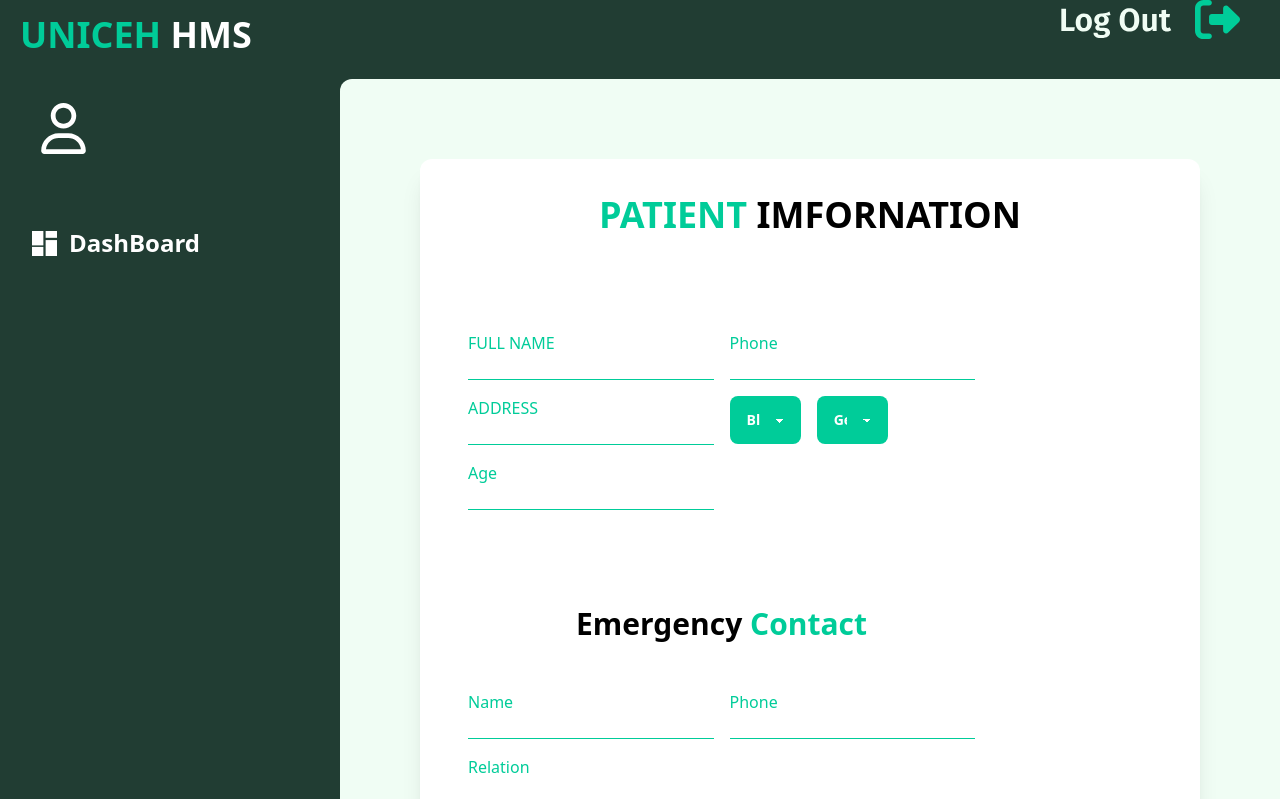
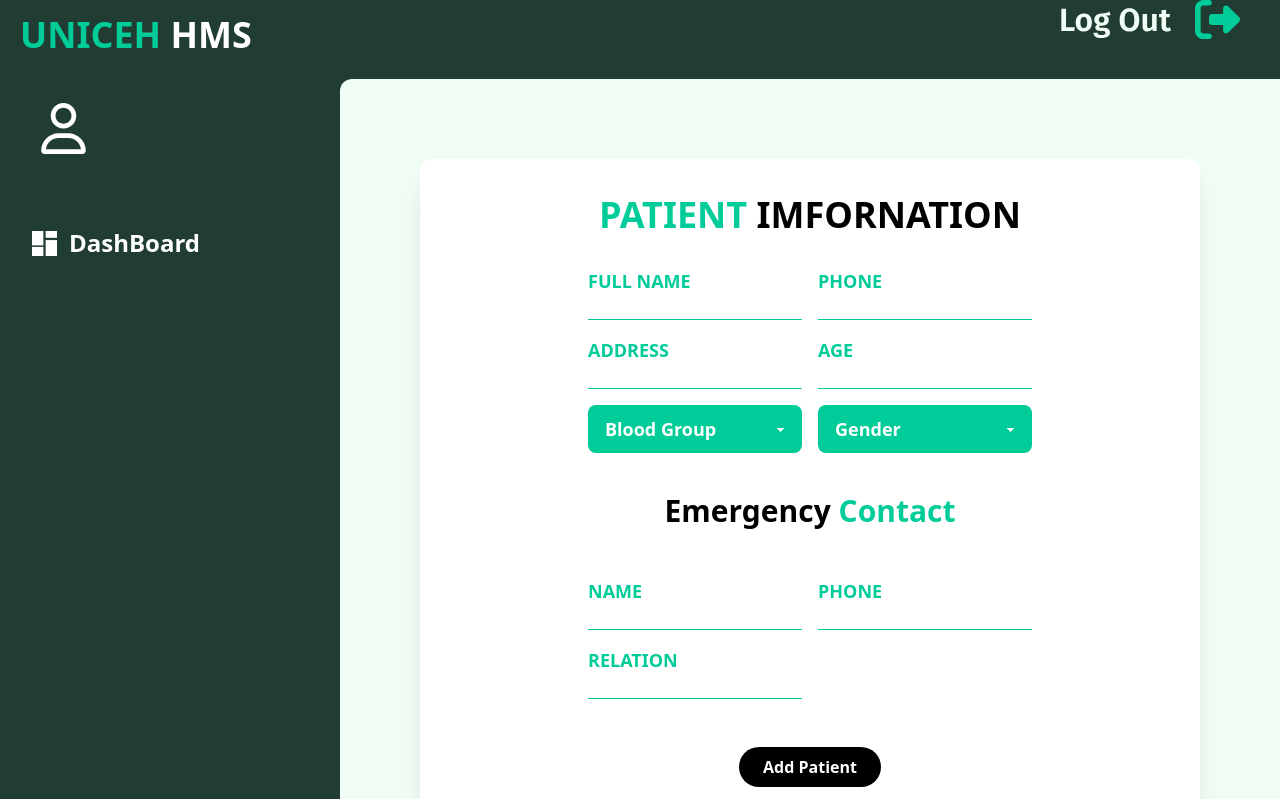
Before and after one commit to kamrulsaad/hospital-management-system-client, a React (Vite) app: page /addapatient in a window 1280 px wide. Built offline with nearby package versions, Linux system fonts and the light colour scheme; no server answers; the HTML template or start-up script is replaced by a standard one.

Commit message:
add patient form modified

```diff
--- a/src/components/Pages/Dashboard/Patients/AddAPatient.jsx
+++ b/src/components/Pages/Dashboard/Patients/AddAPatient.jsx
@@ -1,13 +1,16 @@
-import React, { useState } from 'react';
-import { useNavigate } from 'react-router-dom';
-import Swal from 'sweetalert2'
+import React, { useState } from "react";
+import { useNavigate } from "react-router-dom";
+import Swal from "sweetalert2";
+
 const AddAPatient = () => {
+  const [loading, setLoading] = useState(null);
   const [error, setError] = useState("");
   const navigate = useNavigate();
   // js date function
   // const currDate = new Date().toLocaleDateString();
 
-    const handleSubmit = event => {
+  const handleSubmit = (event) => {
+    setLoading(true);
     // Getting Form-Data
     event.preventDefault();
     const form = event.target;
@@ -33,129 +36,230 @@ const AddAPatient = () => {
         phone: emergencyContactPhone,
         relation: relation,
       },
-        }
-        console.log(patientData);
+    };
 
     // All Patient Send To Backend
-        fetch('http://localhost:5000/api/v1/patient/add-new-patient', {
-            method: 'POST',
+    fetch("http://localhost:5000/api/v1/patient/add-new-patient", {
+      method: "POST",
       headers: {
         Authorization: `Bearer ${localStorage.getItem("LoginToken")}`,
         "content-type": "application/json",
       },
-            body: JSON.stringify(patientData)
+      body: JSON.stringify(patientData),
     })
-            .then(res => res.json())
-            .then(result => {
-                console.log(result);
-                // setNewPatient(result);
+      .then((res) => res.json())
+      .then((result) => {
+        setLoading(false);
+        if (result.status === "success") {
           Swal.fire({
-                    title: `Add Appointment for ${name} now?`,
+            title: `${result.message}
+                    Book Appointment for ${name} now?`,
             showCancelButton: true,
-                    confirmButtonText: 'Book',
+            confirmButtonText: "Book",
+          }).then((results) => {
+            if (results.isConfirmed)
+              navigate(`/appointment/${result?.data?._id}`);
+            if (results.isDismissed) navigate("/patients");
+          });
+        } else {
+          setError(result.error);
+        }
+
+        // form.reset();
       })
-                .then((results) => {
-                    /* Read more about isConfirmed, isDenied below */
-                    if (results.isConfirmed) {
-                        navigate(`/appointment/${result.data._id}`)
-
-                    }
-                })
-                form.reset();
-
-            })
-            .catch(error => {
-                console.error(error)
+      .catch((error) => {
+        setLoading(false);
         setError(error.message);
-            })
-
-    }
+      });
+  };
   return (
-        <div className='lg:p-20'>
+    <div className="lg:p-20">
       <section className="p-6  bg-tahiti-white shadow-xl rounded-xl ">
         <div className="mb-8 text-center">
-                    <h1 className="my-3 text-4xl font-bold pb-10"><span className='text-tahiti-primary'>PATIENT</span><span className='text-tahiti-dark'> IMFORNATION</span></h1>
+          <h1 className="my-3 text-4xl font-bold">
+            <span className="text-tahiti-primary">PATIENT</span>
+            <span className="text-tahiti-dark"> IMFORNATION</span>
+          </h1>
         </div>
-                <form onSubmit={handleSubmit} noValidate="" action="" className="container flex flex-col mx-auto space-y-12 ng-untouched ng-pristine ng-valid">
-                    <fieldset className="grid grid-cols-4 gap-6 p-6 ">
-
+        <form
+          onSubmit={handleSubmit}
+          noValidate=""
+          action=""
+          className="container flex flex-col mx-auto space-y-12 ng-untouched ng-pristine ng-valid"
+        >
+          <fieldset className="grid gap-6 px-36">
             <div className="grid grid-cols-6 gap-4 col-span-full lg:col-span-3">
               <div className="col-span-full sm:col-span-3">
-                                <label for="name" className="text-tahiti-lightGreen">FULL NAME</label>
-                                <input id="name" type="name" placeholder="" className="w-full focus:outline-none" />
-                                <hr className='text-tahiti-lightGreen' />
+                <label
+                  for="name"
+                  className="text-tahiti-lightGreen font-bold uppercase text-lg"
+                >
+                  FULL NAME
+                </label>
+                <input
+                  id="name"
+                  type="name"
+                  placeholder=""
+                  className="w-full focus:outline-none"
+                />
+                <hr className="text-tahiti-lightGreen" />
               </div>
               <div className="col-span-full sm:col-span-3">
-                                <label for="phone" className="text-tahiti-lightGreen">Phone</label>
-                                <input id="phone" type="phone" placeholder="" className="w-full  focus:outline-none" />
-                                <hr className='text-tahiti-lightGreen' />
+                <label
+                  for="phone"
+                  className="text-tahiti-lightGreen font-bold uppercase text-lg"
+                >
+                  Phone
+                </label>
+                <input
+                  id="phone"
+                  type="phone"
+                  placeholder=""
+                  className="w-full  focus:outline-none"
+                />
+                <hr className="text-tahiti-lightGreen" />
               </div>
               <div className="col-span-full sm:col-span-3">
-                                <label for="address" className="text-tahiti-lightGreen">ADDRESS</label>
-                                <input id="address" type="address" placeholder="" className="w-full  focus:outline-none" />
-                                <hr className='text-tahiti-lightGreen' />
-                            </div>
-
-                            <select type="bloodGroup" name="bloodGroup" id="bloodGroup" className="select bg-tahiti-primary font-bold w-full text-tahiti-white">
-                                <option disabled selected>Blood Group</option>
-                                <option className='font-bold ' >O+</option>
-                                <option className='font-bold ' >O-</option>
-                                <option className='font-bold ' >A+</option>
-                                <option className='font-bold ' >A-</option>
-                                <option className='font-bold ' >B+</option>
-                                <option className='font-bold ' >B-</option>
-                                <option className='font-bold ' >AB+</option>
-                                <option className='font-bold ' >AB-</option>
-                            </select>
-
-                            <select type="gender" name="gender" id="gender" className="select bg-tahiti-primary font-bold w-full text-tahiti-white">
-                                <option disabled selected>Gender</option>
-                                <option className='font-bold ' >Male</option>
-                                <option className='font-bold ' >Female</option>
-                                <option className='font-bold ' >Other</option>
-                            </select>
-                            <div className="col-span-full sm:col-span-3">
-                                <label for="number" className="text-tahiti-lightGreen">Age</label>
-                                <input id="number" type="number" placeholder="" className="w-full placeholder-tahiti-lightGreen focus:outline-none" />
-                                <hr className='text-tahiti-lightGreen' />
-                            </div>
-
-                            <div className="mb-8 col-span-full flex justify-center sm:col-span-6 ">
-                                <p className="text-3xl font-bold mt-20 "> <span className='text-tahiti-dark'>Emergency </span> <span className='text-tahiti-primary'>Contact</span> </p>
+                <label
+                  for="address"
+                  className="text-tahiti-lightGreen font-bold uppercase text-lg"
+                >
+                  ADDRESS
+                </label>
+                <input
+                  id="address"
+                  type="address"
+                  placeholder=""
+                  className="w-full  focus:outline-none"
+                />
+                <hr className="text-tahiti-lightGreen" />
               </div>
 
               <div className="col-span-full sm:col-span-3">
-                                <label for="emergencyContactName" className="text-tahiti-lightGreen">Name</label>
-                                <input id="emergencyContactName" type="emergencyContactName" placeholder="" className="w-full  focus:outline-none" />
-                                <hr className='text-tahiti-lightGreen' />
+                <label
+                  for="number"
+                  className="text-tahiti-lightGreen font-bold uppercase text-lg"
+                >
+                  Age
+                </label>
+                <input
+                  id="number"
+                  type="number"
+                  placeholder=""
+                  className="w-full placeholder-tahiti-lightGreen focus:outline-none"
+                />
+                <hr className="text-tahiti-lightGreen" />
+              </div>
+
+              <select
+                type="bloodGroup"
+                name="bloodGroup"
+                id="bloodGroup"
+                className="select bg-tahiti-primary col-span-full text-lg sm:col-span-3 focus:outline-none font-bold w-full text-tahiti-white"
+              >
+                <option disabled selected>
+                  Blood Group
+                </option>
+                <option className="font-bold ">O+</option>
+                <option className="font-bold ">O-</option>
+                <option className="font-bold ">A+</option>
+                <option className="font-bold ">A-</option>
+                <option className="font-bold ">B+</option>
+                <option className="font-bold ">B-</option>
+                <option className="font-bold ">AB+</option>
+                <option className="font-bold ">AB-</option>
+              </select>
+
+              <select
+                type="gender"
+                name="gender"
+                id="gender"
+                className="select bg-tahiti-primary col-span-full sm:col-span-3 text-lg focus:outline-none font-bold w-full text-tahiti-white"
+              >
+                <option disabled selected>
+                  Gender
+                </option>
+                <option className="font-bold ">Male</option>
+                <option className="font-bold ">Female</option>
+                <option className="font-bold ">Other</option>
+              </select>
+
+              <div className="mb-8 col-span-full flex justify-center sm:col-span-6 ">
+                <p className="text-3xl font-bold mt-6 ">
+                  {" "}
+                  <span className="text-tahiti-dark">Emergency </span>{" "}
+                  <span className="text-tahiti-primary">Contact</span>{" "}
+                </p>
+              </div>
+
+              <div className="col-span-full sm:col-span-3">
+                <label
+                  for="emergencyContactName"
+                  className="text-tahiti-lightGreen font-bold uppercase text-lg"
+                >
+                  Name
+                </label>
+                <input
+                  id="emergencyContactName"
+                  type="emergencyContactName"
+                  placeholder=""
+                  className="w-full  focus:outline-none"
+                />
+                <hr className="text-tahiti-lightGreen" />
               </div>
               <div className="col-span-full sm:col-span-3">
-                                <label for="emergencyContactPhone" className="text-tahiti-lightGreen">Phone</label>
-                                <input id="emergencyContactPhone" type="emergencyContactPhone" placeholder="" className="w-full  focus:outline-none" />
-                                <hr className='text-tahiti-lightGreen' />
+                <label
+                  for="emergencyContactPhone"
+                  className="text-tahiti-lightGreen font-bold uppercase text-lg"
+                >
+                  Phone
+                </label>
+                <input
+                  id="emergencyContactPhone"
+                  type="emergencyContactPhone"
+                  placeholder=""
+                  className="w-full  focus:outline-none"
+                />
+                <hr className="text-tahiti-lightGreen" />
               </div>
               <div className="col-span-full sm:col-span-3">
-                                <label for="relation" className="text-tahiti-lightGreen">Relation</label>
-                                <input id="relation" type="relation" placeholder="" className="w-full  focus:outline-none" />
-                                <hr className='text-tahiti-lightGreen' />
-                            </div>
-
-                            <div>
-                                <button type="submit" className="w-full pt-2 pb-2 mt-20 font-semibold bg-tahiti-dark text-tahiti-white rounded-full">Add Patient</button>
+                <label
+                  for="relation"
+                  className="text-tahiti-lightGreen font-bold uppercase text-lg"
+                >
+                  Relation
+                </label>
+                <input
+                  id="relation"
+                  type="relation"
+                  placeholder=""
+                  className="w-full  focus:outline-none"
+                />
+                <hr className="text-tahiti-lightGreen" />
               </div>
             </div>
+            {error && (
+              <p className="text-tahiti-red">{error}</p>
+            )}
           </fieldset>
-
+          <div className="mt-0">
+            <button
+              type="submit"
+              className="w-fit mx-auto block px-6 pt-2 pb-2 font-semibold bg-tahiti-dark text-tahiti-white rounded-full"
+            >
+              {loading ? (
+                <img
+                  src="assets/loading.png"
+                  className="w-6 mx-8 animate-spin"
+                  alt=""
+                />
+              ) : (
+                "Add Patient"
+              )}
+            </button>
+          </div>
         </form>
       </section>
-            {/* {
-                <Appointment
-                newPatient={newPatient}
-                ></Appointment>
-            } */}
-
-
-
     </div>
   );
 };
--- a/src/components/Pages/Dashboard/Patients/AllPatients.jsx
+++ b/src/components/Pages/Dashboard/Patients/AllPatients.jsx
@@ -1,14 +1,13 @@
-import { Button } from '@mui/material';
-import React, { useEffect, useState } from 'react';
-import { Link } from 'react-router-dom';
+import { Button } from "@mui/material";
+import React, { useEffect, useState } from "react";
+import { Link } from "react-router-dom";
 // import { useQuery } from 'react-query';
-import Spinner from '../../../Shared/Spinner'
+import Spinner from "../../../Shared/Spinner";
 
 const AllPatients = () => {
-
   const [loading, setLoading] = useState(null);
   const [patients, setPatients] = useState([]);
-  // console.log(patients);
+  console.log(patients);
 
   // pagination
   const [count, setCount] = useState(0);
@@ -18,31 +17,32 @@ const AllPatients = () => {
   // console.log(pages);
 
   const increasePageNumber = () => {
-   if(pageNumber<pages){
-    setPageNumber(pageNumber + 1)
+    if (pageNumber < pages) {
+      setPageNumber(pageNumber + 1);
       console.log(pageNumber);
     }
-  }
+  };
 
   const decreasePageNumber = () => {
     if (pageNumber > 1) {
-      setPageNumber(pageNumber - 1)
+      setPageNumber(pageNumber - 1);
       console.log(pageNumber);
+    } else {
+      setPageNumber(1);
     }
-    else {
-      setPageNumber(1)
-    }
-  }
-
+  };
 
   // All Patient fetch data  ?page=1&limit=10
   useEffect(() => {
     setLoading(true);
-    fetch(`http://localhost:5000/api/v1/patient/all-patient?page=${pageNumber}&limit=${size}`, {
+    fetch(
+      `http://localhost:5000/api/v1/patient/all-patient?page=${pageNumber}&limit=${size}`,
+      {
         headers: {
           Authorization: `Bearer ${localStorage.getItem("LoginToken")}`,
         },
-    })
+      }
+    )
       .then((res) => res.json())
       .then((data) => {
         setLoading(false);
@@ -54,30 +54,45 @@ const AllPatients = () => {
 
   // Loading functionality
   if (loading) return <Spinner></Spinner>;
-  if (patients.length === 0)
-    return <h2 className="text-tahiti-red text-center mt-60 text-5xl ">No Patient Found</h2>;
+  else if (patients.length === 0)
+    return (
+      <>
+        <h2 className="text-tahiti-red text-center mt-60 text-3xl ">
+          No Patient Found
+        </h2>
+        <Link to="/addapatient">
+          <button className=" lg:my-5 font-semibold p-1 rounded-md btn-ghost block mx-auto bg-tahiti-darkGreen text-tahiti-white">
+            Add New
+          </button>
+        </Link>
+      </>
+    );
 
   return (
-    <div className='lg:ml-20 '>
-      <h1 className='text-5xl font-bold mt-20 '>Patients</h1>
-      <Link to="/addapatient"><button className=' lg:mb-5 lg:mt-5 font-semibold p-1 rounded-sm btn-ghost bg-tahiti-darkGreen text-tahiti-white'>Add New</button></Link>
-      <button className='lg:ml-5 lg:mb-5 lg:mt-5 font-semibold p-1 rounded-sm btn-ghost bg-tahiti-babyPink text-tahiti-black'>All Patients</button>
+    <div className="lg:ml-20 ">
+      <h1 className="text-5xl font-bold mt-20 ">Patients</h1>
+      <Link to="/addapatient">
+        <button className=" lg:mb-5 lg:mt-5 font-semibold p-1 rounded-sm btn-ghost bg-tahiti-darkGreen text-tahiti-white">
+          Add New
+        </button>
+      </Link>
+      <button className="lg:ml-5 lg:mb-5 lg:mt-5 font-semibold p-1 rounded-sm btn-ghost bg-tahiti-babyPink text-tahiti-black">
+        All Patients
+      </button>
       <div className="overflow-x-auto pr-10">
         <table className="table w-full bg-tahiti-white">
           <thead>
             <tr>
-              <th></th>
-              <th>Patient ID</th>
-              <th>Name</th>
-              {/* <th>Last Name</th> */}
-              <th>Phone</th>
-              <th>Details</th>
+              <th className="text-center">Sl</th>
+              <th className="text-center">Patient ID</th>
+              <th className="text-center">Name</th>
+              <th className="text-center"></th>
+              <th className="text-center">Phone</th>
+              <th className="text-center">Details</th>
             </tr>
           </thead>
           <tbody>
-
-            {
-              patients.map((patient, i) =>
+            {patients.map((patient, i) => (
               <tr key={patient?._id}>
                 <th>{i + 1}</th>
                 <td>{patient?.serialId}</td>
@@ -85,32 +100,47 @@ const AllPatients = () => {
                 {/* <td>{ patient?.lastName}</td> */}
                 {/* <td>{ patient?.email}</td> */}
                 <td>{patient?.phone}</td>
-                  <td><button className='btn btn-xs'><Link to={`/patientprofile/${patient._id}`}>Details</Link></button></td>
-                </tr>)
-            }
-
+                <td>
+                  <button className="btn btn-xs">
+                    <Link to={`/patientprofile/${patient._id}`}>Details</Link>
+                  </button>
+                </td>
+              </tr>
+            ))}
           </tbody>
         </table>
       </div>
 
-
       {/* Pagination Button */}
       <div className="flex flex-col items-center mt-5 mb-5 text-xl">
         <span className="text-sm text-gray-700 dark:text-gray-400">
-          Showing Page <span className="font-semibold text-gray-900 dark:text-white">{pageNumber}</span><span className="font-semibold text-gray-900 dark:text-white"></span> of <span className="font-semibold text-gray-900 dark:text-white">{pages}</span> Pages
+          Showing Page{" "}
+          <span className="font-semibold text-gray-900 dark:text-white">
+            {pageNumber}
+          </span>
+          <span className="font-semibold text-gray-900 dark:text-white"></span>{" "}
+          of{" "}
+          <span className="font-semibold text-gray-900 dark:text-white">
+            {pages}
+          </span>{" "}
+          Pages
         </span>
         <div className="inline-flex mt-2 xs:mt-0">
-          <button onClick={decreasePageNumber} className="px-4 py-2 text-sm font-medium bg-tahiti-primary text-tahiti-white rounded-l  dark:hover:bg-tahiti-darkGreen dark:hover:text-tahiti-white">
+          <button
+            onClick={decreasePageNumber}
+            className="px-4 py-2 text-sm font-medium bg-tahiti-primary text-tahiti-white rounded-l  dark:hover:bg-tahiti-darkGreen dark:hover:text-tahiti-white"
+          >
             Prev
           </button>
-          <button onClick={increasePageNumber} className="px-4 py-2 text-sm font-medium bg-tahiti-primary text-tahiti-white   border-0 border-l  rounded-r dark:hover:bg-tahiti-darkGreen dark:hover:text-tahiti-white">
+          <button
+            onClick={increasePageNumber}
+            className="px-4 py-2 text-sm font-medium bg-tahiti-primary text-tahiti-white   border-0 border-l  rounded-r dark:hover:bg-tahiti-darkGreen dark:hover:text-tahiti-white"
+          >
             Next
           </button>
         </div>
       </div>
-
-
-    </div >
+    </div>
   );
 };
 
--- a/src/components/Pages/Register/Register.jsx
+++ b/src/components/Pages/Register/Register.jsx
@@ -143,7 +143,7 @@ const Register = () => {
                 </label>
                 <input
                   name="confirmPassword"
-                  type="confirmPassword"
+                  type="password"
                   placeholder=""
                   className="w-full focus:outline-none"
                 />
```
Also changed, not shown: src/components/Pages/Dashboard/Appointment/AllApointments.jsx (+19 -21 lines). Lines whose indentation alone changed are shown as unchanged.
